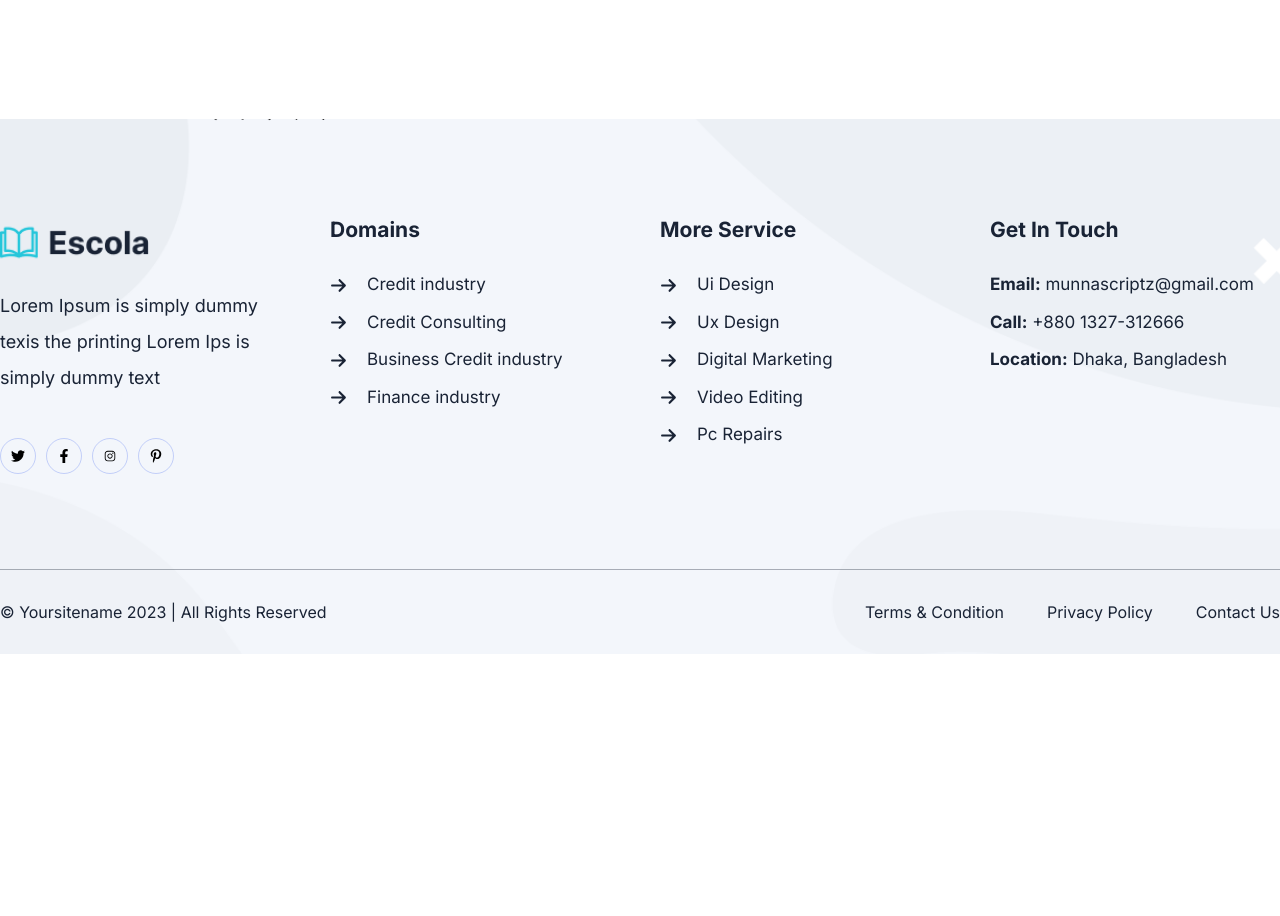
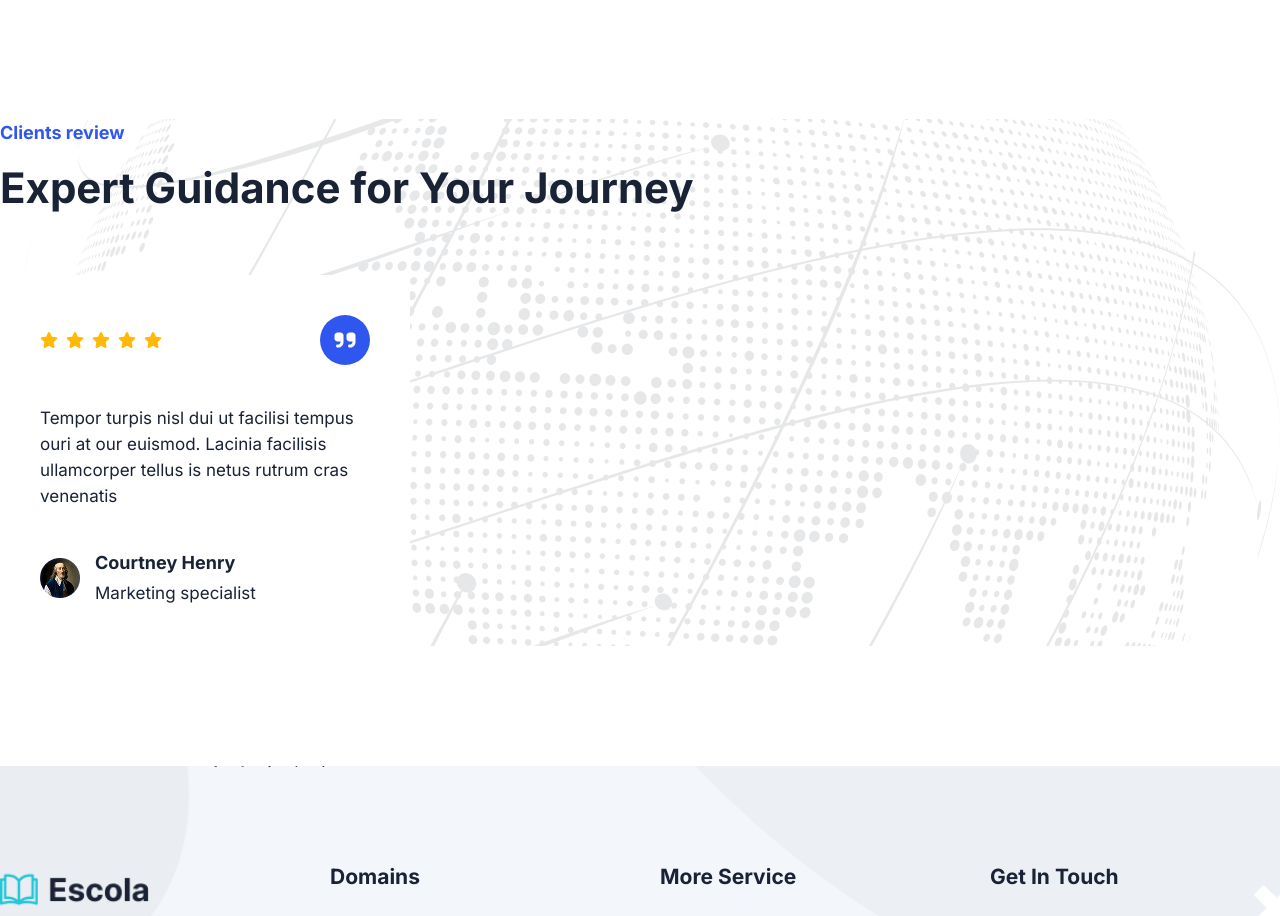
Before and after one commit to Munna-Scriptz/Escola-Education, a React (Vite) app: page /about in a window 1280 px wide. Shown: the part 2359-3275 px from the top of the page. Before the commit the page ends 3013 px from the top, so only its background shows below. Built offline with nearby package versions, Linux system fonts and the light colour scheme.

Commit message:
Clients review card Created

```diff
--- a/src/App.css
+++ b/src/App.css
@@ -23,6 +23,13 @@ body{
     background-size: cover;
     background-position: center;
 }
+#Review-About{
+    background: url(../src/assets/images/ClientsSvgBg.svg);
+    background-repeat: no-repeat;
+    background-size: cover;
+    background-position: center;
+}
+
 footer{
     width: 100%;
     background-image: url(../src/assets/images/FooterBg.png);
--- /dev/null
+++ b/src/components/About/ClientsReview.jsx
@@ -0,0 +1,26 @@
+import React from 'react'
+import CommonHead from '../common/CommonHead'
+import ClientsSingleCard from '../common/ClientsSingleCard'
+
+const ClientsReview = () => {
+  return (
+    <>
+        <section id='Review-About' className='mt-[120px]'>
+            <div className="container">
+                <div id="Review-Row">
+                    {/* ------------------Header-------------------- */}
+                    <div>
+                        <CommonHead topText={'Clients review'} BottomText={'Expert Guidance for Your Journey'}/>
+                    </div>
+                    {/* ------------------Slider-------------------- */}
+                    <div className='mt-[60px]'>
+                        <ClientsSingleCard/>
+                    </div>
+                </div>
+            </div>
+        </section>
+    </>
+  )
+}
+
+export default ClientsReview
--- /dev/null
+++ b/src/components/common/ClientsSingleCard.jsx
@@ -0,0 +1,34 @@
+import React from 'react'
+import { FaQuoteRight, FaStar } from 'react-icons/fa6'
+import reviewImg from '../../assets/images/ServicesProfile.png'
+const ClientsSingleCard = () => {
+  return (
+    <>
+        <div className='w-[410px] py-[40px] px-[40px] rounded-[5px] bg-white'>
+            {/* ----------------Stars---------------- */}
+            <div className='flex items-center justify-between'>
+                <div className='flex items-center gap-2 text-[#FFBA08] text-lg'>
+                    <FaStar />
+                    <FaStar />
+                    <FaStar />
+                    <FaStar />
+                    <FaStar />
+                </div>
+                <div className='w-[50px] h-[50px] bg-txtBrand rounded-full flex items-center justify-center text-white text-2xl'>
+                    <FaQuoteRight />
+                </div>
+            </div>
+            <p className='text-secondBK text-[17px] leading-[26px] my-[40px]'>Tempor turpis nisl dui ut facilisi tempus ouri at our euismod. Lacinia facilisis ullamcorper tellus is netus rutrum cras venenatis </p>
+            <div className='flex items-center gap-[15px]'>
+                <img src={reviewImg} alt="pfp" />
+                <div>
+                    <h2 className='text-secondBK text-lg font-bold'>Courtney Henry</h2>
+                    <p className='text-secondBK text-[17px] mt-1'>Marketing specialist</p>
+                </div>
+            </div>
+        </div>
+    </>
+  )
+}
+
+export default ClientsSingleCard
--- a/src/pages/About.jsx
+++ b/src/pages/About.jsx
@@ -4,6 +4,7 @@ import Courses from '../components/Home/Courses'
 import Passion from '../components/About/Passion'
 import PopularCourses from '../components/About/PopularCourses'
 import Brands from '../components/Home/Brands'
+import ClientsReview from '../components/About/ClientsReview'
 
 const About = () => {
   return (
@@ -13,6 +14,7 @@ const About = () => {
         <Passion/>
         <PopularCourses/>
         <Brands/>
+        <ClientsReview/>
     </>
   )
 }
```
Also changed, not shown: src/assets/images/ClientsSvgBg.svg (added).
